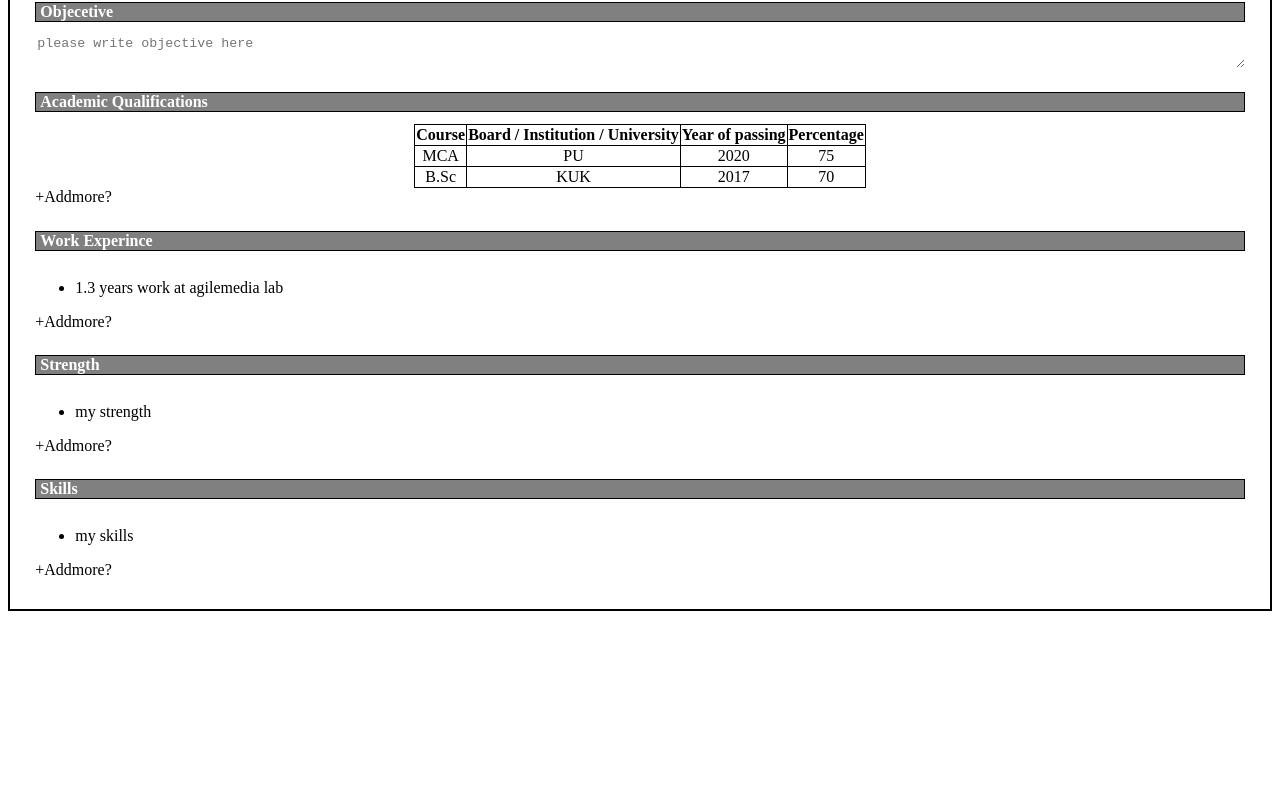
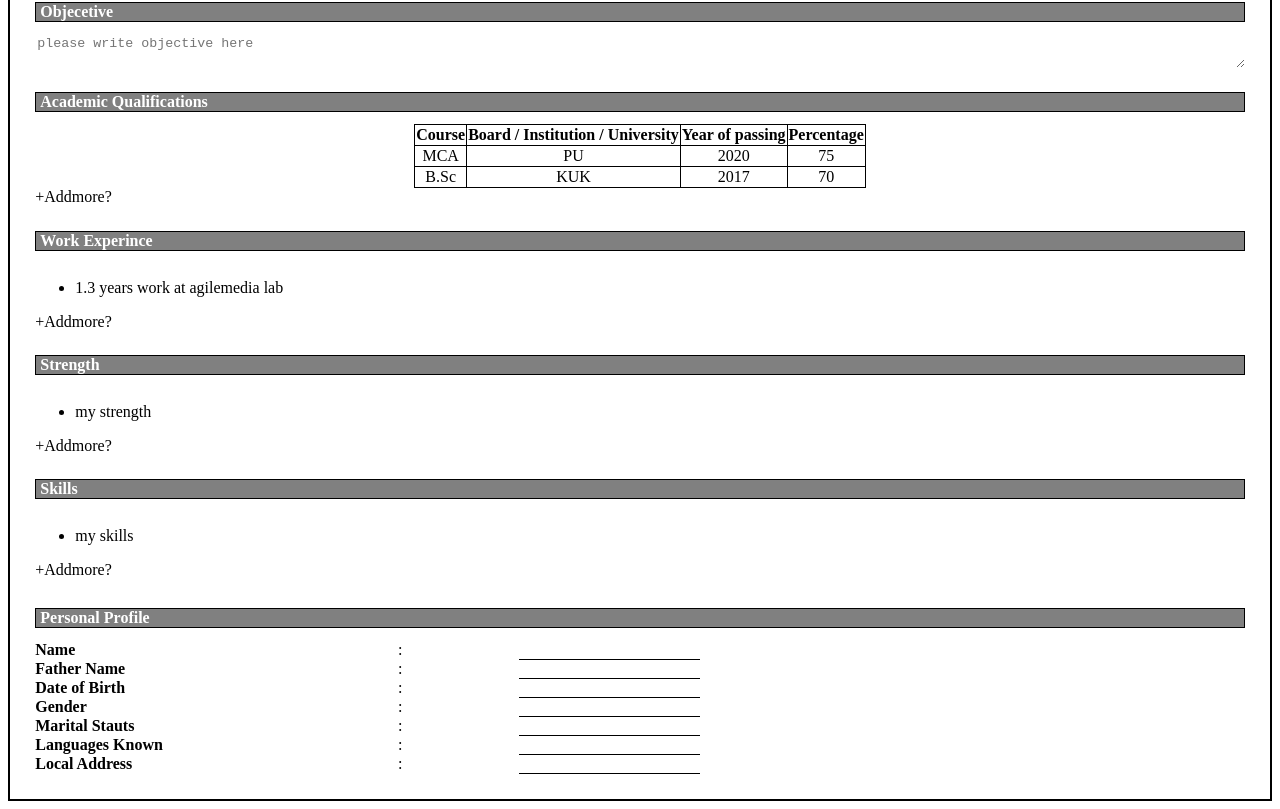
Before and after one commit to Gursimran-Singh-dcsa/resumeTemplate, a React (Create React App) app: page / in a window 1280 px wide. Shown: the part 236-1045 px from the top of the page. Before the commit the page ends 855 px from the top, so only its background shows below. Built offline with nearby package versions, Linux system fonts and the light colour scheme.

Commit message:
Add personal profiler

```diff
--- a/public/index.css
+++ b/public/index.css
@@ -104,7 +104,7 @@ tr, th{
 .admorerow{
   transition: all 2s ease-in 2s;
 }
-.admorerow > td > input {
+.admorerow > td > input, .inputdiv > input {
   border: none;
   text-align: center;
   outline: none;
@@ -113,3 +113,29 @@ tr, th{
 #addmore {
   cursor: pointer;
 }
+.label{
+  font-weight: bold;
+}
+.personalrender{
+  display: flex;
+  flex-direction: column;
+}
+.label{
+  float: left;
+  width: 30%;
+}
+.span{
+  float: left;
+  width: 10%;
+}
+.inputdiv > input {
+  border-bottom: 0.025px solid  black;
+  text-align: left;
+}
+.inputdiv > input::placeholder {
+  color: gray;
+}
+.nounderline > input {
+  border: none;
+  outline: none;
+}
--- /dev/null
+++ b/src/Personalprofile.js
@@ -0,0 +1,38 @@
+import React, {useState} from 'react';
+
+const Personalprofile = () => {
+  const [personalData, setPesonalData] = useState({
+    'Name': '',
+    'Father Name': '',
+    'Date of Birth': '',
+    'Gender': '',
+    'Marital Stauts': '',
+    'Languages Known': '',
+    'Local Address': ''
+  })
+
+  const handleInput = (e) => {
+    e.persist();
+    setPesonalData(prevState => {return {...prevState, [e.target.name]: e.target.value}})
+  }
+  return(
+    <div className="covering">
+      <div className="fieldheading">Personal Profile</div>
+      <div className="personalrender">
+      {Object.keys(personalData).map((Element, index) => {
+        return(
+          <div className="labeldiv" key={index}>
+            <div className={'label'} key={index}>{Element}</div>
+            <div className={'span'}>{':'} </div>
+            <div className={personalData[Element] != '' ? 'inputdiv nounderline' : 'inputdiv'}>
+              <input value={personalData[Element]} name={Element} onChange={handleInput}/>
+            </div>
+          </div>
+        )
+      })}
+      </div>
+    </div>
+  )
+}
+
+export default Personalprofile;
--- a/src/Template.js
+++ b/src/Template.js
@@ -1,14 +1,15 @@
 import React from 'react';
 
 import Basic from './Basic';
-import Modular from  './Modular.js';
+import Modular from  './Modular';
+import Personalprofile from './Personalprofile';
 
 const Template = () => {
   return(
     <div className='template'>
       <Basic />
       <Modular />
-      {/* <Allinfo /> */}
+      <Personalprofile />
     </div>
   )
 }
```
